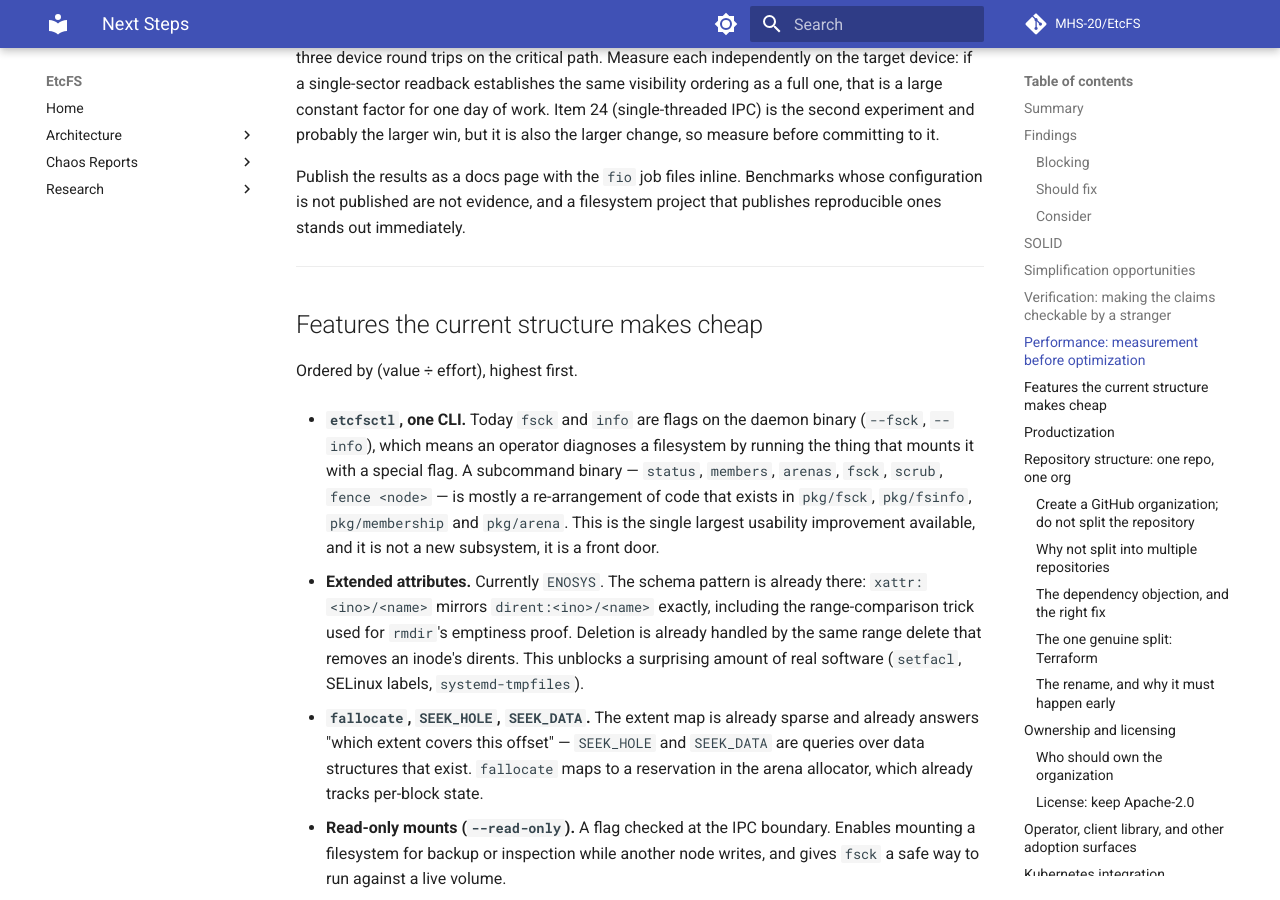
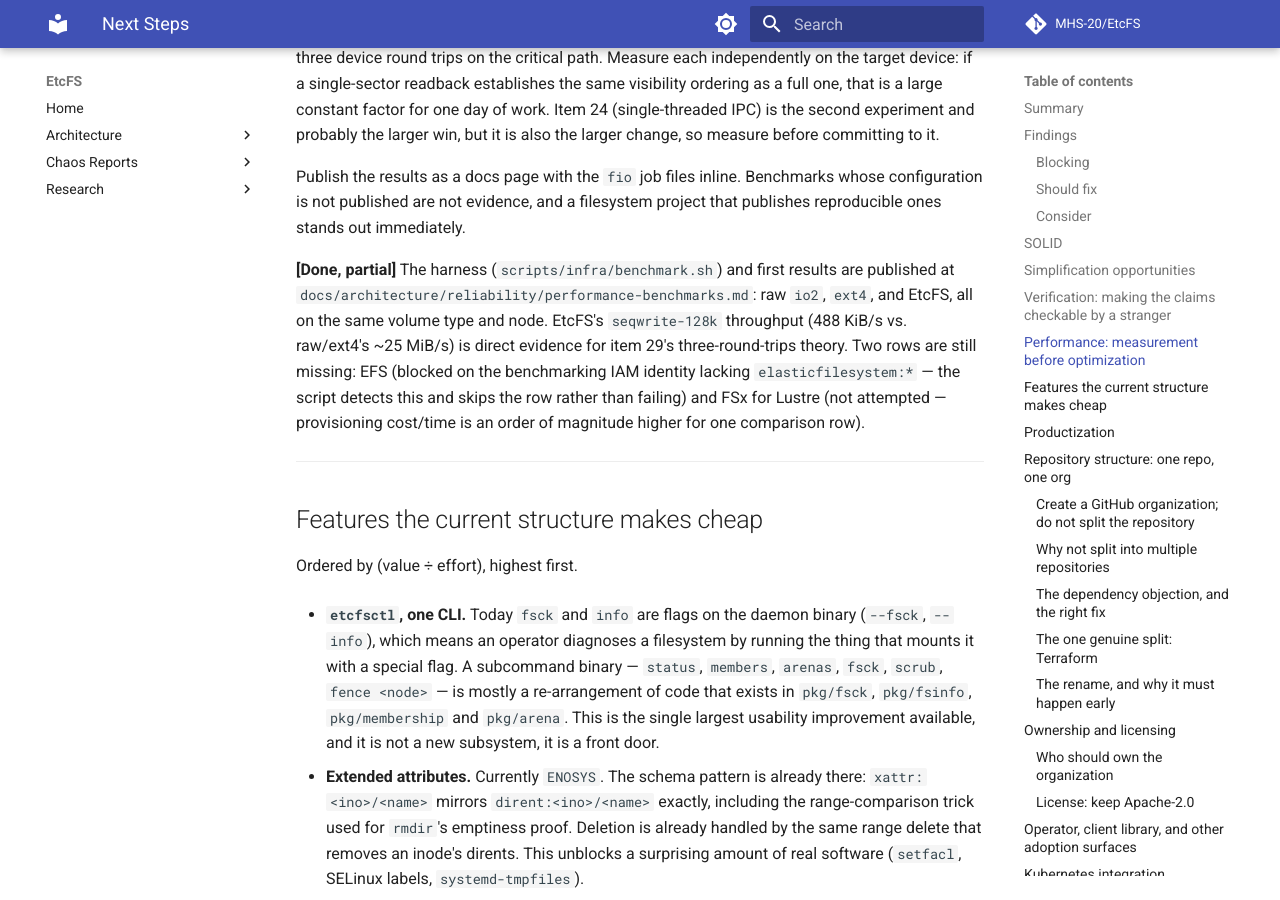
Before and after one commit to MHS-20/EtcFS, an MkDocs documentation site: the page built from docs/NEXT_STEPS.md, in a window 1280 px wide and 900 px high, scrolled down 6287 px. Built offline with MkDocs 1.6.1 and Material for MkDocs 9.7.7, drawn with Linux system fonts in a browser that asks for light colours; comment, search, counter and statistics services are not loaded.

Commit message:
feat(bench): added an IOPS/latency benchmark harness and published EtcFS vs. raw io2 and ext4 results

```diff
--- a/docs/NEXT_STEPS.md
+++ b/docs/NEXT_STEPS.md
@@ -291,6 +291,17 @@ so measure before committing to it.
 Publish the results as a docs page with the `fio` job files inline. Benchmarks
 whose configuration is not published are not evidence, and a filesystem project
 that publishes reproducible ones stands out immediately.
+
+**[Done, partial]** The harness (`scripts/infra/benchmark.sh`) and first
+results are published at
+`docs/architecture/reliability/performance-benchmarks.md`: raw `io2`,
+`ext4`, and EtcFS, all on the same volume type and node. EtcFS's
+`seqwrite-128k` throughput (488 KiB/s vs. raw/ext4's ~25 MiB/s) is direct
+evidence for item 29's three-round-trips theory. Two rows are still
+missing: EFS (blocked on the benchmarking IAM identity lacking
+`elasticfilesystem:*` — the script detects this and skips the row rather
+than failing) and FSx for Lustre (not attempted — provisioning cost/time is
+an order of magnitude higher for one comparison row).
 
 ---
 
--- a/mkdocs.yml
+++ b/mkdocs.yml
@@ -62,6 +62,7 @@ nav:
           - Crash Recovery and Deterministic Replay: architecture/reliability/crash-recovery-determinism.md
           - Deterministic Fault-Injection Simulator: architecture/reliability/deterministic-simulator.md
           - Invariant Checkers: architecture/reliability/invariant-checkers.md
+          - Performance Benchmarks: architecture/reliability/performance-benchmarks.md
       - Cluster Operations:
           - Elastic Join and Leave: architecture/cluster-ops/elastic-join-leave.md
           - Single-Node Integration: architecture/cluster-ops/single-node-integration.md
```
Also changed, not shown: docs/architecture/reliability/performance-benchmarks.md (added, +123 -0 lines), 3 other files.
